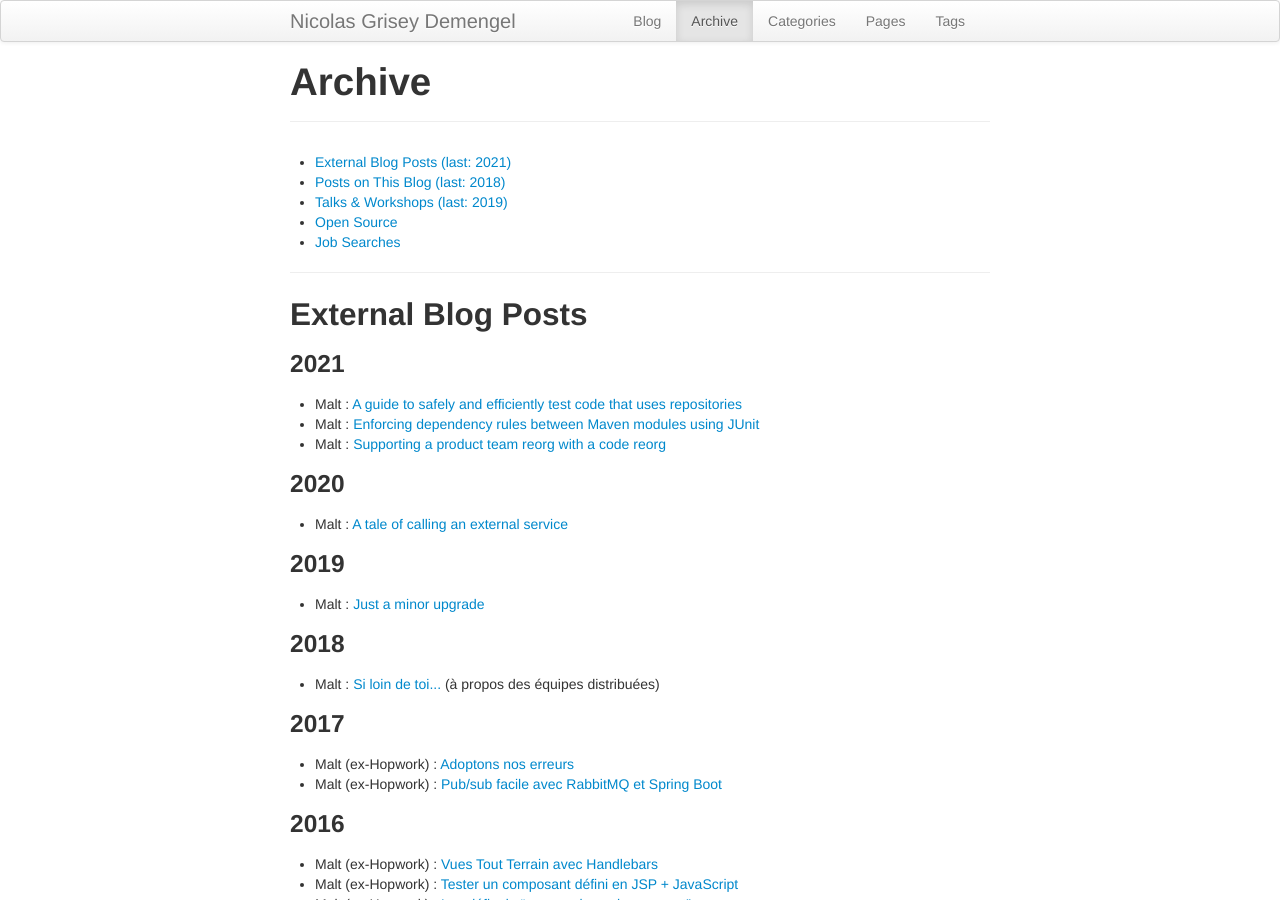
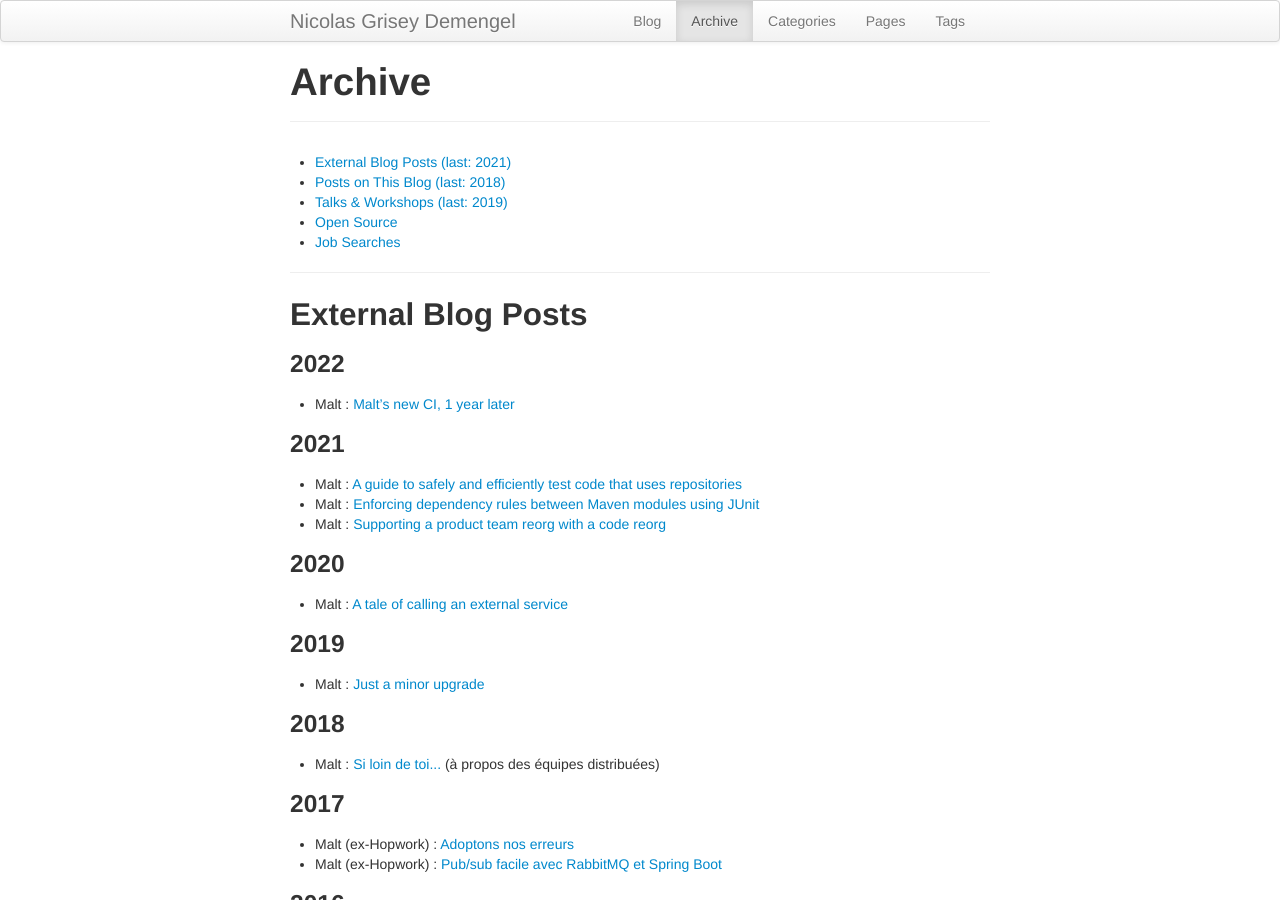
Before and after one commit to ndemengel/ndemengel.github.com, a Jekyll site: the page built from archive.html, in a window 1280 px wide and 900 px high. Built offline with Jekyll 4.4.1, drawn with Linux system fonts in a browser that asks for light colours.

Commit message:
Add new publication

```diff
--- a/archive.html
+++ b/archive.html
@@ -20,6 +20,10 @@ group: navigation
 
 <hr />
 <h2 id="external-posts">External Blog Posts</h2>
+<h3>2022</h3>
+<ul>
+  <li>Malt : <a href="https://blog.malt.engineering/malts-new-ci-1-year-later-2222dbcf9a68">Malt’s new CI, 1 year later</a></li>
+</ul>
 <h3>2021</h3>
 <ul>
   <li>Malt : <a href="https://medium.com/nerds-malt/a-guide-to-safely-and-efficiently-test-code-that-uses-repositories-c91effb41dd0">A guide to safely and efficiently test code that uses repositories</a></li>
```
